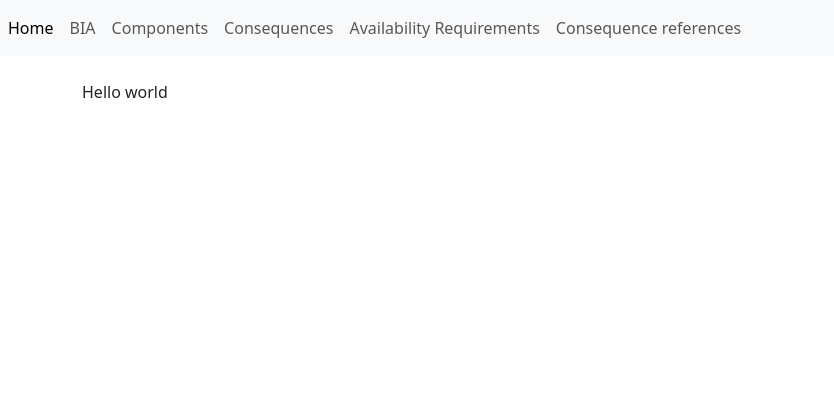
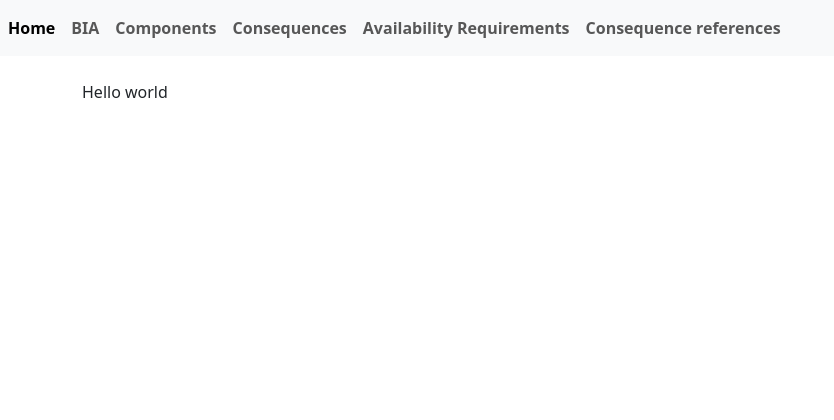
Before and after one commit to fstelte/Business-Impact-Assessment, a Flask app: page / in a window 1280 px wide. Shown: the top 420 px of the page, without its empty margins (0-834 px from the left). Run offline with Flask 3, Linux system fonts and the light colour scheme; some libraries are stand-ins or nearby versions.

Commit message:
Readability improvement on navbar

```diff
--- a/app/templates/base.html
+++ b/app/templates/base.html
@@ -17,7 +17,7 @@
             <span class="navbar-toggler-icon"></span>
         </button>
         <div class="collapse navbar-collapse" id="navbarSupportedContent">
-            <ul class="navbar-nav mr-auto">
+            <ul class="navbar-nav mr-auto fw-semibold">
                 {{ render_nav_item('index', 'Home', use_li=True) }}
                 {{ render_nav_item('manage_data.bia_list', 'BIA', use_li=True) }}
                 {{ render_nav_item('manage_data.component_list', 'Components', use_li=True) }}
```
